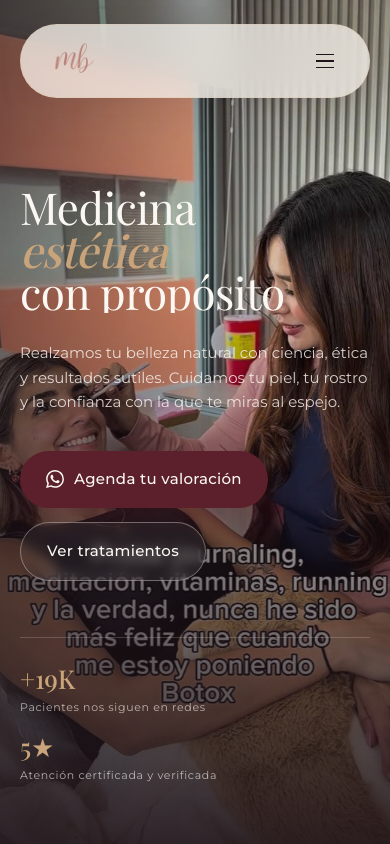
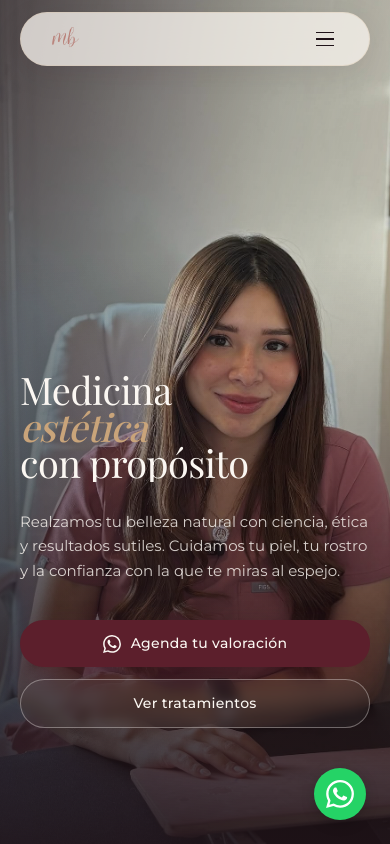
Before and after one commit to CaliAlava/dra-bustamante, a plain HTML site: page index.html in a window 390 px wide. Shown: the top 844 px of the page. Drawn offline with nearby package versions, Linux system fonts and the light colour scheme; a web font is replaced by a local one.

Commit message:
feat: add WhatsApp floating button, update hero image, and optimize responsive layout styles

```diff
--- a/css/styles.css
+++ b/css/styles.css
@@ -1087,6 +1087,8 @@ button { font: inherit; border: 0; background: 0; cursor: pointer; color: inheri
 /* =========================================================
    RESPONSIVE
    ========================================================= */
+.whatsapp-floating { display: none; }
+
 @media (max-width: 1024px) {
   .nav__menu { display: none; }
   .nav__cta { display: none; }
@@ -1102,14 +1104,29 @@ button { font: inherit; border: 0; background: 0; cursor: pointer; color: inheri
 
 }
 
+@media (max-width: 768px) {
+  .nav { padding: 12px var(--gutter); }
+  .nav.is-scrolled { padding: 8px var(--gutter); }
+  .nav__logo-img { height: 44px; }
+
+  .agenda__slots { display: none; }
+  .agenda__container.has-selection .agenda__slots { display: flex; }
+}
+
 @media (max-width: 640px) {
   .hero { padding-top: 130px; padding-bottom: 60px; }
-  .hero__trust { gap: 18px; }
-  .trust__divider { display: none; }
-  .trust__num { font-size: 26px; }
-  .trust__label { font-size: 11px; }
+  .hero__title { font-size: 38px; }
+  .hero__actions { gap: 12px; }
+  .hero .btn { padding: 12px 18px; font-size: 14px; width: 100%; justify-content: center; }
+
+  .about__media img { object-position: center top; }
   .about__pillars { grid-template-columns: 1fr; gap: 20px; }
-  .services__grid { grid-template-columns: 1fr; }
+
+  .services__grid { grid-template-columns: repeat(2, 1fr); gap: 16px; }
+  .service { padding: 24px 20px; }
+  .service__num { font-size: 22px; margin-bottom: 12px; }
+  .service h3 { font-size: 20px; }
+
   .gallery__grid { grid-template-columns: 1fr; grid-auto-rows: 280px; }
   .g--wide { grid-column: span 1; }
 
@@ -1118,6 +1135,26 @@ button { font: inherit; border: 0; background: 0; cursor: pointer; color: inheri
   .whatsapp-card__num { font-size: 26px; }
   .hero__scroll { display: none; }
   .nav__brand-sub { display: none; }
+
+  .whatsapp-floating {
+    display: flex;
+    position: fixed;
+    bottom: 24px;
+    right: 24px;
+    width: 52px;
+    height: 52px;
+    background-color: #25D366;
+    color: #fff;
+    border-radius: 50%;
+    align-items: center;
+    justify-content: center;
+    box-shadow: 0 4px 14px rgba(0,0,0,0.2);
+    z-index: 99;
+    transition: transform 0.2s;
+  }
+  .whatsapp-floating:active {
+    transform: scale(0.92);
+  }
 }
 
 @media (prefers-reduced-motion: reduce) {
--- a/index.html
+++ b/index.html
@@ -51,7 +51,7 @@
     <!-- ============ HERO ============ -->
   <section class="hero" id="hero">
     <div class="hero__media">
-      <img src="images/hero.jpg" alt="Dra. Maria Paula Bustamante" />
+      <img src="images/treatment-4.jpg" alt="Dra. Maria Paula Bustamante" />
       <div class="hero__overlay"></div>
     </div>
     <div class="hero__content">
@@ -69,18 +69,6 @@
           Agenda tu valoración
         </a>
         <a class="btn btn--ghost" href="#tratamientos">Ver tratamientos</a>
-      </div>
-      <div class="hero__trust">
-        <div class="trust__item">
-          <span class="trust__num">+19K</span>
-          <span class="trust__label">Pacientes nos siguen en redes</span>
-        </div>
-        <span class="trust__divider"></span>
-        <div class="trust__item">
-          <span class="trust__num">5★</span>
-          <span class="trust__label">Atención certificada y verificada</span>
-        </div>
-
       </div>
     </div>
     <a class="hero__scroll" href="#sobre" aria-label="Bajar">
@@ -377,5 +365,10 @@
 
 
   <script src="js/main.js"></script>
+
+  <!-- Botón flotante WhatsApp (solo móvil vía CSS) -->
+  <a href="https://api.whatsapp.com/send/?phone=593994495015&text=Hola%21%20Quisiera%20una%20valoraci%C3%B3n%20personalizada%20para%20un%20procedimiento%20est%C3%A9tico" class="whatsapp-floating" target="_blank" rel="noopener" aria-label="Chat en WhatsApp">
+    <svg viewBox="0 0 24 24" fill="currentColor" width="28" height="28" aria-hidden="true"><path d="M17.472 14.382c-.297-.149-1.758-.867-2.03-.967-.273-.099-.471-.148-.67.15-.197.297-.767.966-.94 1.164-.173.199-.347.223-.644.075-.297-.15-1.255-.463-2.39-1.475-.883-.788-1.48-1.761-1.653-2.059-.173-.297-.018-.458.13-.606.134-.133.298-.347.446-.52.149-.174.198-.298.298-.497.099-.198.05-.371-.025-.52-.075-.149-.669-1.612-.916-2.207-.242-.579-.487-.5-.669-.51-.173-.008-.371-.01-.57-.01-.198 0-.52.074-.792.372-.272.297-1.04 1.016-1.04 2.479 0 1.462 1.065 2.875 1.213 3.074.149.198 2.096 3.2 5.077 4.487.709.306 1.262.489 1.694.625.712.227 1.36.195 1.871.118.571-.085 1.758-.719 2.006-1.413.248-.694.248-1.289.173-1.413-.074-.124-.272-.198-.57-.347m-5.421 7.403h-.004a9.87 9.87 0 0 1-5.031-1.378l-.361-.214-3.741.982.998-3.648-.235-.374a9.86 9.86 0 0 1-1.51-5.26c.001-5.45 4.436-9.884 9.888-9.884 2.64 0 5.122 1.03 6.988 2.898a9.825 9.825 0 0 1 2.893 6.994c-.003 5.45-4.437 9.884-9.885 9.884m8.413-18.297A11.815 11.815 0 0 0 12.05 0C5.495 0 .16 5.335.157 11.892c0 2.096.547 4.142 1.588 5.945L.057 24l6.305-1.654a11.882 11.882 0 0 0 5.683 1.448h.005c6.554 0 11.89-5.335 11.893-11.893a11.821 11.821 0 0 0-3.48-8.413Z"/></svg>
+  </a>
 </body>
 </html>
--- a/js/main.js
+++ b/js/main.js
@@ -141,6 +141,7 @@
             div.classList.add('selected');
             selectedDate = dateObj;
             renderSlots(dateObj);
+            document.querySelector('.agenda__container').classList.add('has-selection');
           });
         }
 
```
Also changed, not shown: 1 other file.
